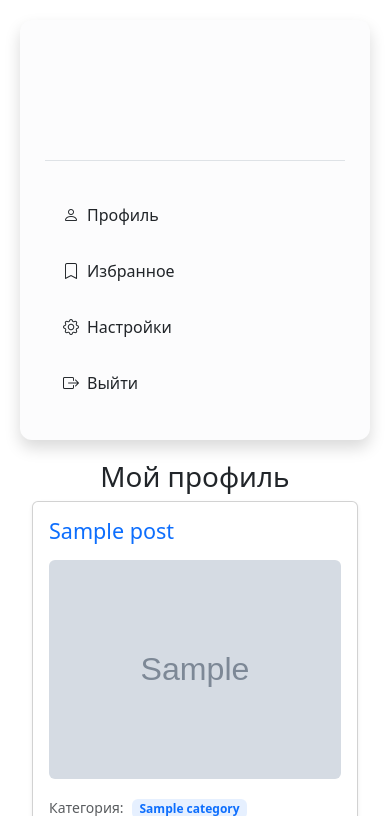
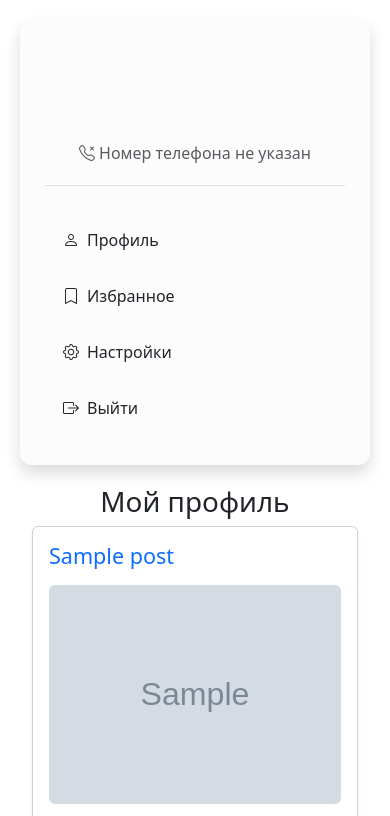
Before and after one commit to JacobTrue2-3/platform, a Django app: template users/templates/users/pages/profile.html in a window 390 px wide. Shown: the part 58-874 px from the top of the page. Run offline with Django 5.2, Linux system fonts and the light colour scheme; the template is opened without the code that fills it: most values are stand-ins (such as "Sample title", 1, 10 or a date in 2020); grey boxes marked "Sample" are stand-in pictures; some libraries are stand-ins or nearby versions.

Commit message:
feat(phone-number): Добавил отображение номера телефона в профиле

```diff
--- a/users/templates/users/layouts/profile_base.html
+++ b/users/templates/users/layouts/profile_base.html
@@ -21,6 +21,29 @@
       </div>
       <h3>{{ user.username }}</h3>
       <p class="user-email">{{ user.email }}</p>
+
+      <div class="mt-3">
+        {% if user.phone_number %}
+          <p class="mb-1">
+            <i class="bi bi-telephone me-1"></i>{{ user.phone_number }}
+          </p>
+          <div>
+            {% if user.phone_number_verified %}
+              <span class="badge bg-success badge-sm">
+                <i class="bi bi-check-circle me-1"></i>Подтверждён
+              </span>
+            {% else %}
+              <span class="badge bg-warning badge-sm">
+                <i class="bi bi-exclamation-circle me-1"></i>Не подтверждён
+              </span>
+            {% endif %}
+          </div>
+        {% else %}
+          <p class="text-muted mb-0">
+            <i class="bi bi-telephone-x me-1"></i>Номер телефона не указан
+          </p>
+        {% endif %}
+      </div>
     </div>
 
     <nav class="profile-nav">
```
